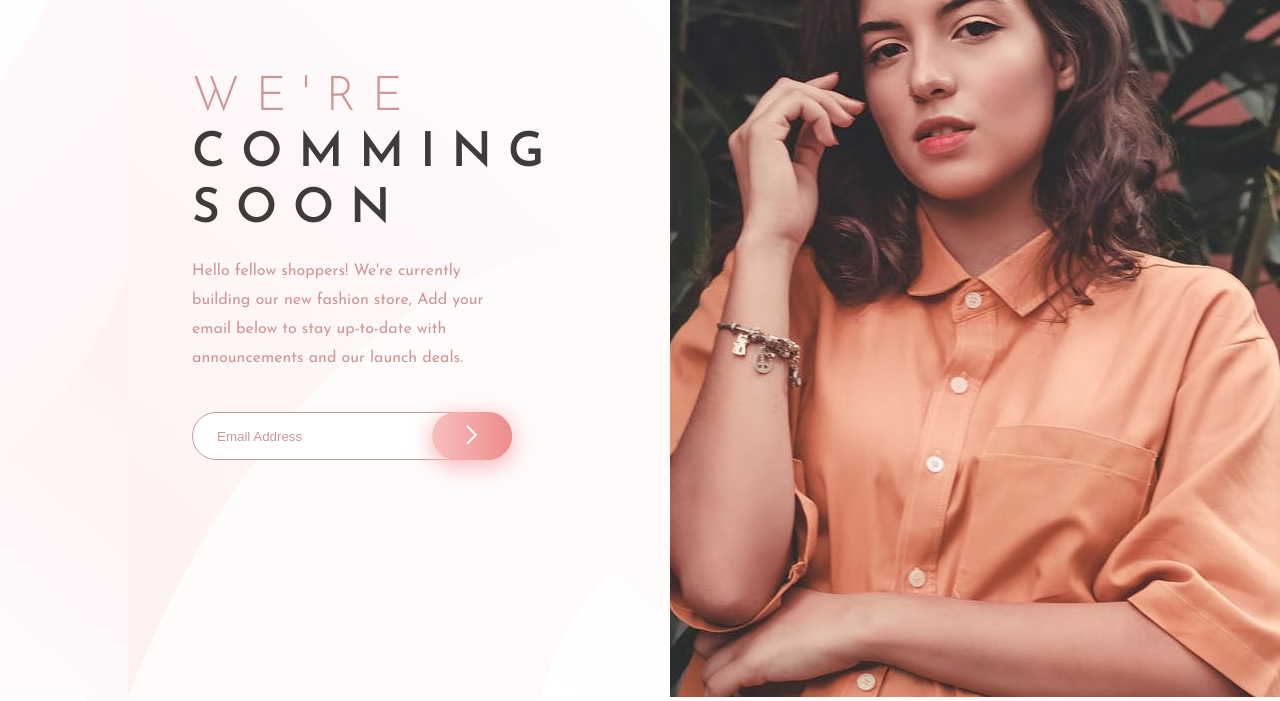
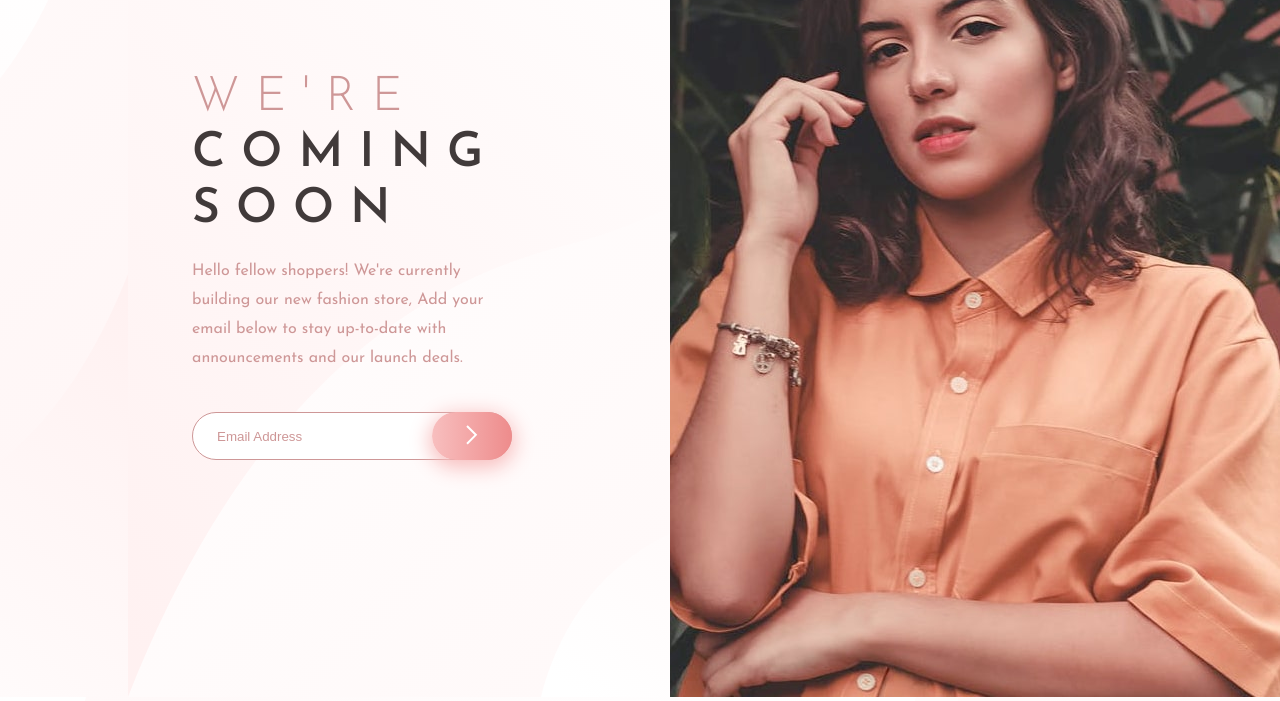
Before and after one commit to ccd330/base-apparel, a plain HTML site: page index.html in a window 1280 px wide. Shown: the part 103-804 px from the top of the page. Drawn offline with Linux system fonts and the light colour scheme.

Commit message:
fix typo and add updated readme file

```diff
--- a/index.html
+++ b/index.html
@@ -22,7 +22,7 @@
   <div class="container clear-fix">
     <div class="content">
       <h1>
-        <span class="text-pink">We're</span><span>Comming</span><span>Soon</span>
+        <span class="text-pink">We're</span><span>Coming</span><span>Soon</span>
       </h1>
       <p>
         Hello fellow shoppers! We're currently building our new fashion store,
```
Also changed, not shown: 2 other files.
